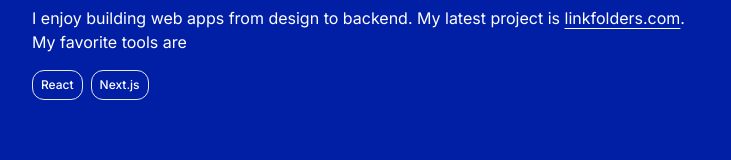
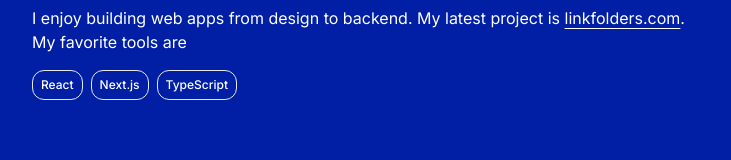
Before and after one commit to byabari/byabari, a Next.js app: page / in a window 1280 px wide. Shown: the part 287-447 px from the top of the page, without its empty margins (274-1005 px from the left). Built offline with nearby package versions, Linux system fonts and the light colour scheme.

Commit message:
update page.js

```diff
--- a/app/page.js
+++ b/app/page.js
@@ -21,7 +21,7 @@ export default function HomePage() {
           </a>
           . My favorite tools are
         </p>
-        <Technologies technologies={["React", "Next.js"]} />
+        <Technologies technologies={["React", "Next.js", "TypeScript"]} />
       </div>
       <Resume />
     </>
```
